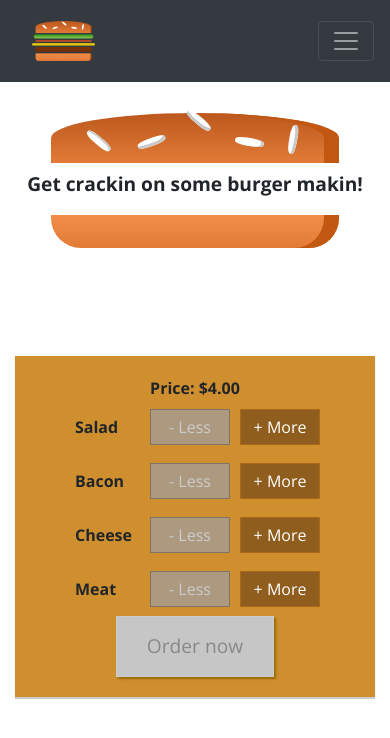
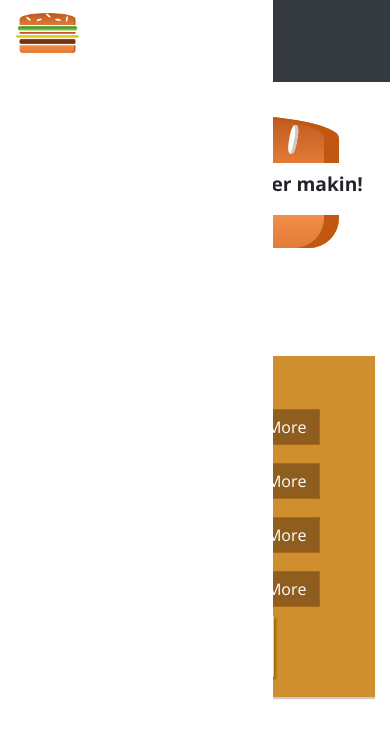
Before and after one commit to thedigitaldesign/react-complete-guide, a React (Create React App) app in the folder burger-builder-app/: page / in a window 390 px wide. Shown: the top 738 px of the page. Built offline with nearby package versions, Linux system fonts and the light colour scheme.

Commit message:
Working on getting the custom slideout nav to work correctly for mobile. Styles need changed to fix how it looks.

```diff
--- a/burger-builder-app/src/components/Layout/Header/Header.js
+++ b/burger-builder-app/src/components/Layout/Header/Header.js
@@ -7,9 +7,9 @@ import Navigation from './Navigation/Navigation'
 const Header = (props) => (
     <nav className="navbar navbar-expand-sm bg-dark navbar-dark mb-4">
         <Logo />
-        <button className="navbar-toggler" type="button" data-toggle="collapse" data-target="#collapsibleNavbar">
+        {/* <button className="navbar-toggler" type="button" data-toggle="collapse" data-target="#collapsibleNavbar">
             <span className="navbar-toggler-icon"></span>
-        </button>
+        </button> */}
         <Navigation />
     </nav>
 )
--- a/burger-builder-app/src/components/Layout/Header/Navigation/Navigation.js
+++ b/burger-builder-app/src/components/Layout/Header/Navigation/Navigation.js
@@ -19,8 +19,8 @@ const Navigation = (props) => {
     return (
         <div className="collapse navbar-collapse" id="collapsibleNavbar">
             <ul className="navbar-nav">
-                { links.map((item) => {
-                    return <NavigationItem link={item.link} active={item.active}>{item.name}</NavigationItem>
+                { links.map((item, index) => {
+                    return <NavigationItem key={index} link={item.link} active={item.active}>{item.name}</NavigationItem>
                 }) }
             </ul>
         </div>
--- a/burger-builder-app/src/components/Layout/Header/Navigation/NavigationItem/NavigationItem.js
+++ b/burger-builder-app/src/components/Layout/Header/Navigation/NavigationItem/NavigationItem.js
@@ -1,7 +1,7 @@
 import React, {  } from 'react'
 
 const NavigationItem = (props) => (
-    <li className="nav-item">
+    <li className="">
         <a className={`nav-link ${ props.active ? 'active' : null }`} href={props.link}>{props.children}</a>
     </li>
 )
--- a/burger-builder-app/src/components/Layout/Layout.js
+++ b/burger-builder-app/src/components/Layout/Layout.js
@@ -2,12 +2,13 @@ import React, { Fragment } from 'react'
 
 // Components
 import Header from './Header/Header'
+import MobileNavigation from './Mobile/Navigation/Navigation'
 
 const Layout = (props) => {
     return (
         <Fragment>
             <Header />
-
+            <MobileNavigation />
             <main className="container">
                 {props.children}
             </main>
--- /dev/null
+++ b/burger-builder-app/src/components/Layout/Mobile/Navigation/Navigation.js
@@ -0,0 +1,19 @@
+import React, { } from 'react'
+
+// Components
+import Logo from '../../../UI/Logo/Logo'
+import HeaderNavigation from '../../Header/Navigation/Navigation'
+
+// CSS
+import css from './Navigation.module.scss'
+
+const Navigation = (props) => {
+    return (
+        <div className={css.side_navigation}>
+            <Logo />
+            <HeaderNavigation />
+        </div>
+    )
+}
+
+export default Navigation
--- /dev/null
+++ b/burger-builder-app/src/components/Layout/Mobile/Navigation/Navigation.module.scss
@@ -0,0 +1,24 @@
+.side_navigation {
+    background-color: #fff;
+    position: fixed;
+    width: 280px;
+    max-width: 70%;
+    height: 100%;
+    left: 0;
+    top: 0;
+    z-index: 200;
+    box-sizing: border-box;
+    transition: transform 0.3s ease-out;
+
+    @media (min-width: 500px) {
+        display: none;
+    }
+}
+
+.open {
+    transform: translateX(0);
+}
+
+.close {
+    transform: translateX(-100%);
+}
```
